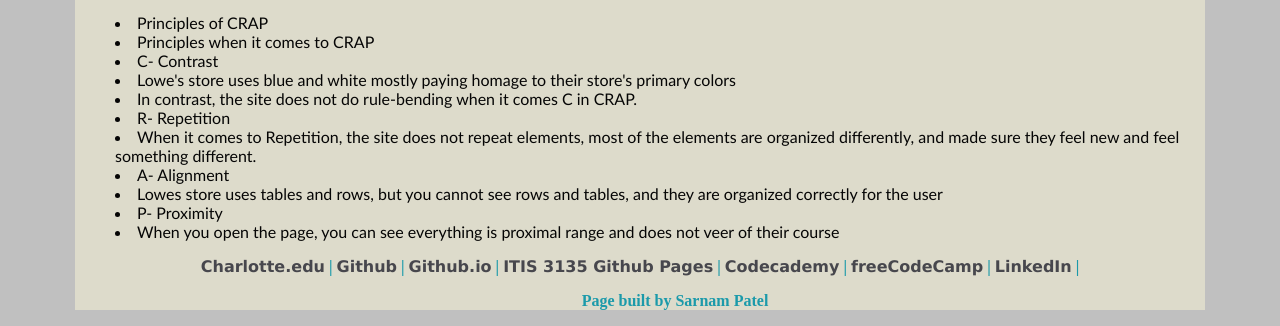
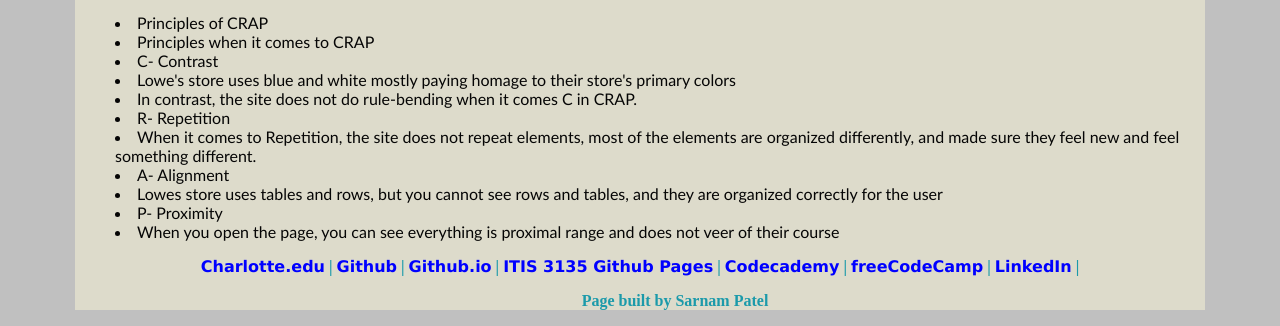
Before and after one commit to sarnampatel3/HTML-Projects, a plain HTML site: page itis3135/website_evaluations.html in a window 1280 px wide. Shown: the part 520-846 px from the top of the page. Drawn offline with Linux system fonts and the light colour scheme.

Commit message:
changed header and footer color

```diff
--- a/itis3135/websiteevolutions.css
+++ b/itis3135/websiteevolutions.css
@@ -8,7 +8,7 @@ a:hover,
 a:link,
 a:active,
 a:visited {
-    color: rgb(71, 71, 77);
+    color: blue;
 
 }
 
```
